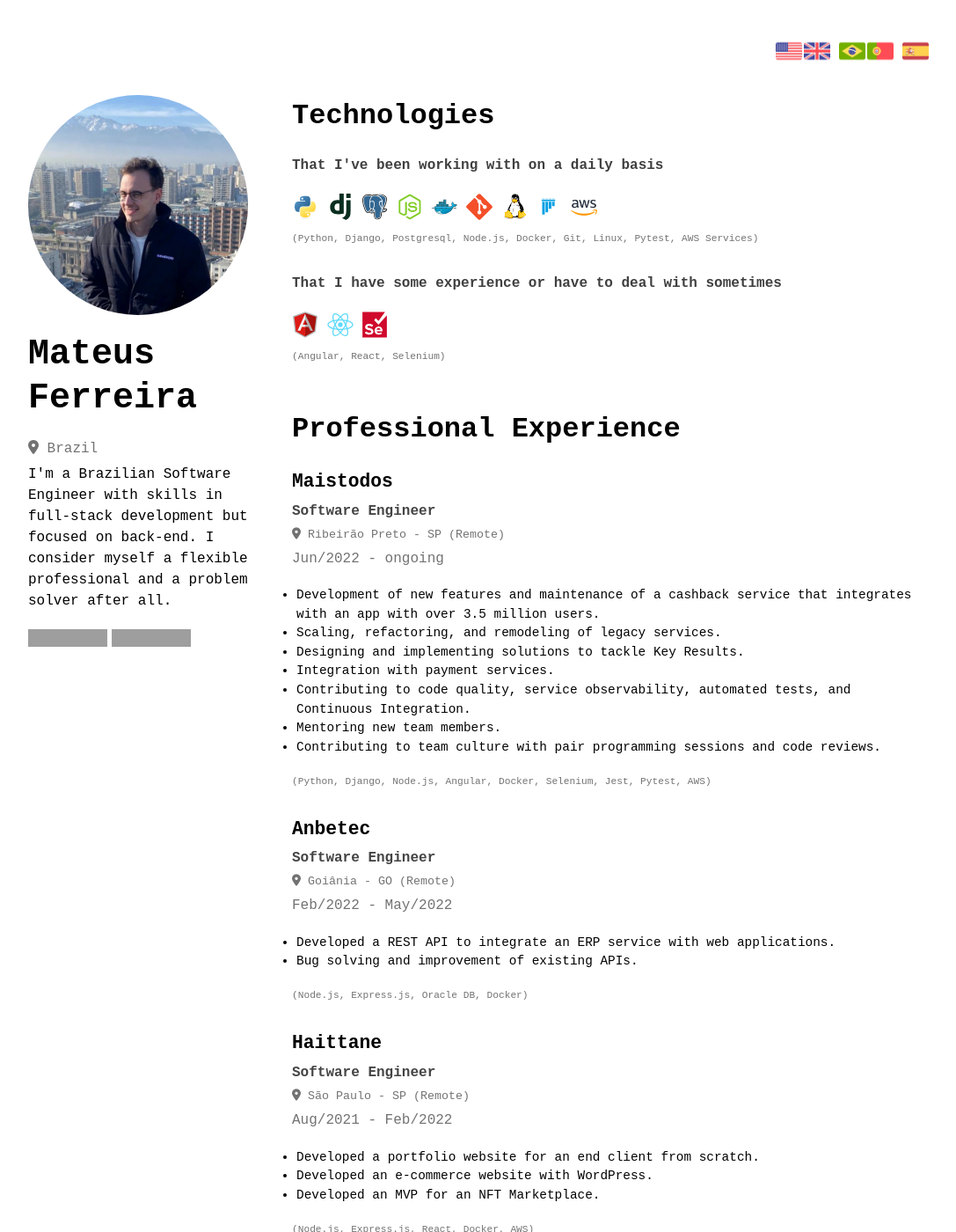
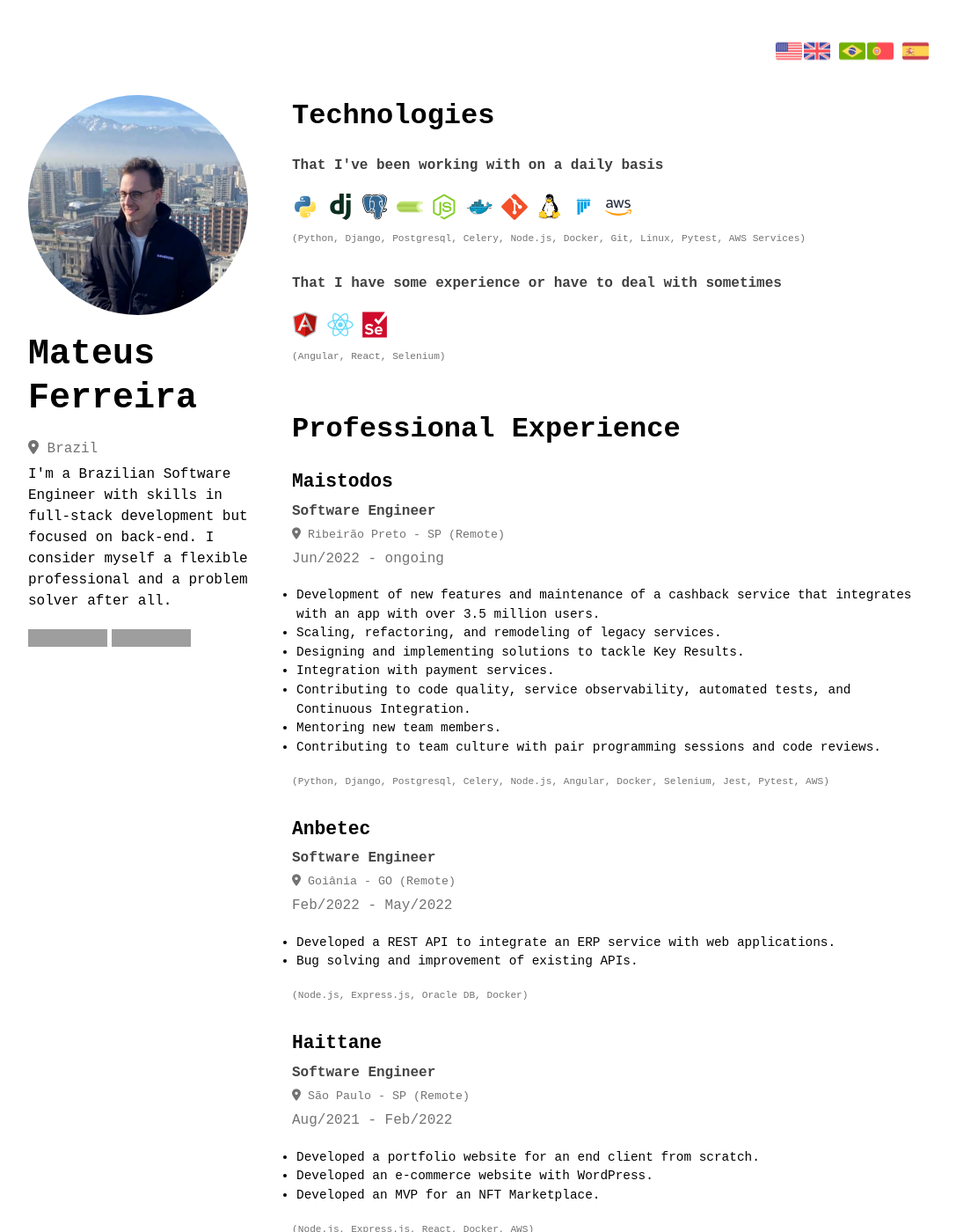
Before and after one commit to mateusasferreira/mateusasferreira.github.io, a Jekyll site: the page built from pages/en.md, in a window 1280 px wide and 1400 px high. Shown: the whole window at 88% size, without its empty margins (96-1183 px from the left). Built offline with Jekyll 4.4.1, drawn with Linux system fonts in a browser that asks for light colours; nearby versions of some CDN libraries; grey boxes are pictures that could not be loaded.

Commit message:
add celery

```diff
--- a/pages/en.md
+++ b/pages/en.md
@@ -17,6 +17,8 @@ technologies:
           src_path: /assets/img/django-plain.svg
         - name: Postgresql
           src_path: /assets/img/postgresql-original.svg
+        - name: Celery
+          src_path: /assets/img/celery_logo.png
         - name: Node.js
           src_path: /assets/img/nodejs-original.svg
         - name: Docker
@@ -57,6 +59,8 @@ experience:
       technologies:
         - Python
         - Django
+        - Postgresql
+        - Celery
         - Node.js
         - Angular
         - Docker
```
Also changed, not shown: pages/es.md (+4 -0 lines), pages/pt.md (+4 -0 lines), assets/img/celery_logo.png (added).
